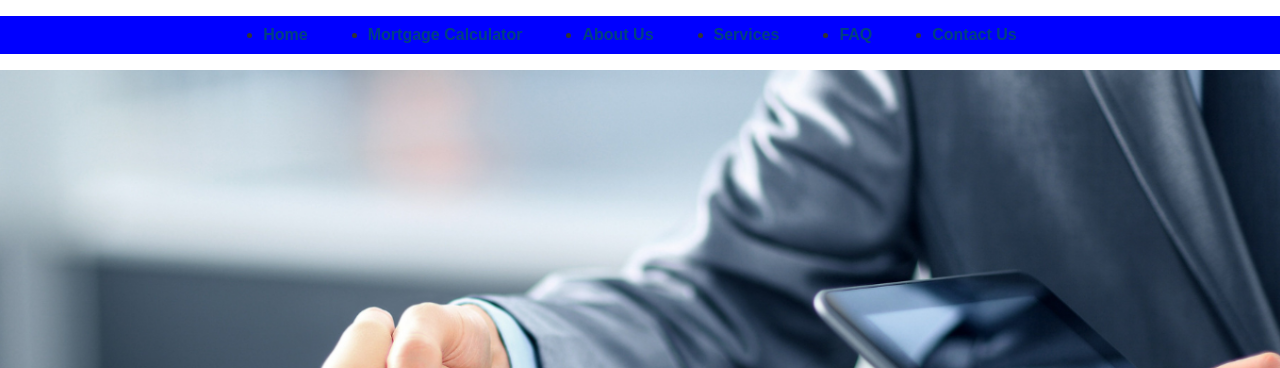
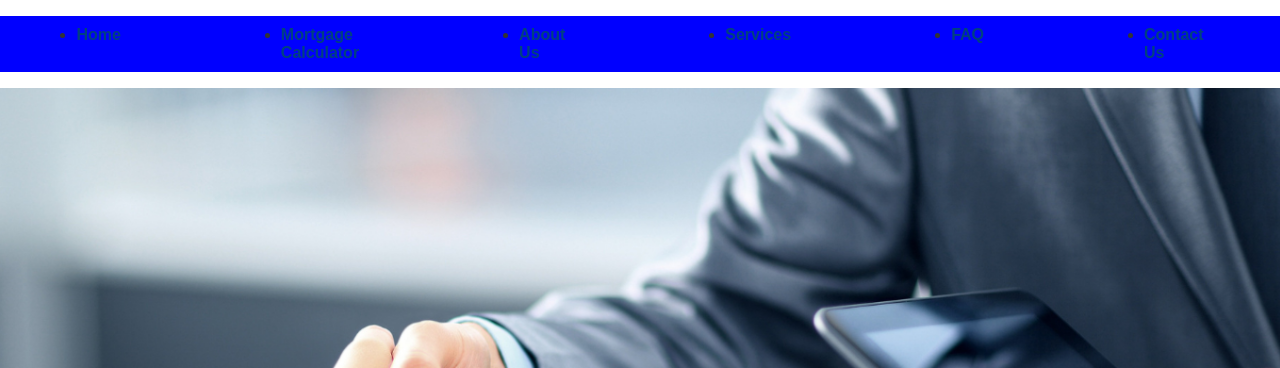
Before and after one commit to herprojectfiles/banking-website, a plain HTML site: page index.html in a window 1280 px wide. Shown: the top 368 px of the page. Drawn offline with Linux system fonts and the light colour scheme.

Commit message:
Update styles.css

```diff
--- a/css/styles.css
+++ b/css/styles.css
@@ -13,7 +13,7 @@ body {
 }
 
 .navbar li {
-    margin: 0 30px;
+    margin: 0 80px;
 }
 
 .navbar a {
```
